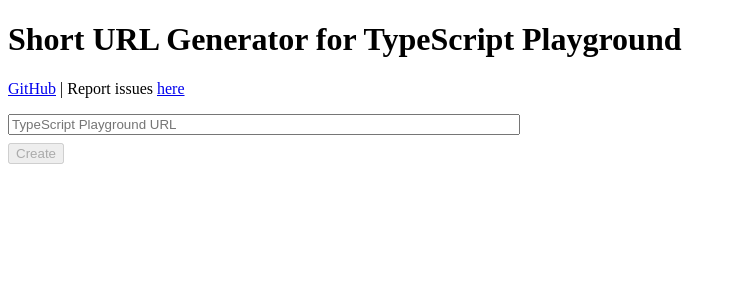
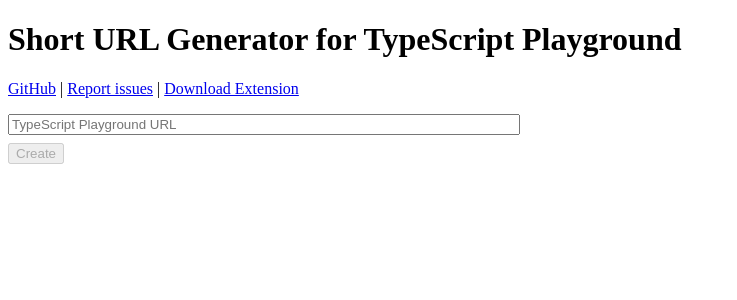
Before and after one commit to cm-ayf/tspg, a SvelteKit app: page / in a window 1280 px wide. Shown: the top 300 px of the page, without its empty margins (0-737 px from the left). Built offline with nearby package versions, Linux system fonts and the light colour scheme.

Commit message:
add package url on top

```diff
--- a/src/routes/+page.svelte
+++ b/src/routes/+page.svelte
@@ -1,6 +1,6 @@
 <script lang="ts">
 	import { isValidURL, pattern } from '$lib/pattern';
-	import { description, repository, bugs } from '../../package.json';
+	import { version, description, repository, bugs } from '../../package.json';
 
 	interface SuccessResult {
 		success: true;
@@ -46,13 +46,18 @@
 			result = { success: true, url, copied: true };
 		};
 	}
+
+	const repositoryUrl = repository.url.replace(/\.git$/, '');
+	const bugsUrl = bugs.url;
+	const releaseUrl = `${repositoryUrl}/releases/download/v${version}/tspg.zip`;
 </script>
 
 <h1>{description}</h1>
 
 <p>
-	<a href={repository.url}>GitHub</a> | Report issues
-	<a href={bugs.url}>here</a>
+	<a href={repositoryUrl}>GitHub</a> |
+	<a href={bugsUrl}>Report issues</a> |
+	<a href={releaseUrl}>Download Extension</a>
 </p>
 
 <form>
```
